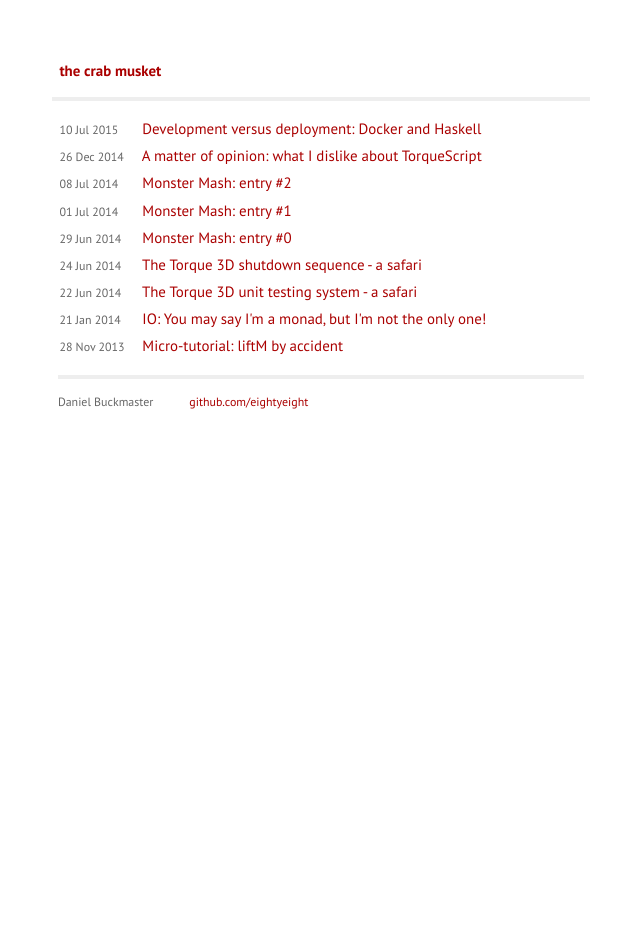
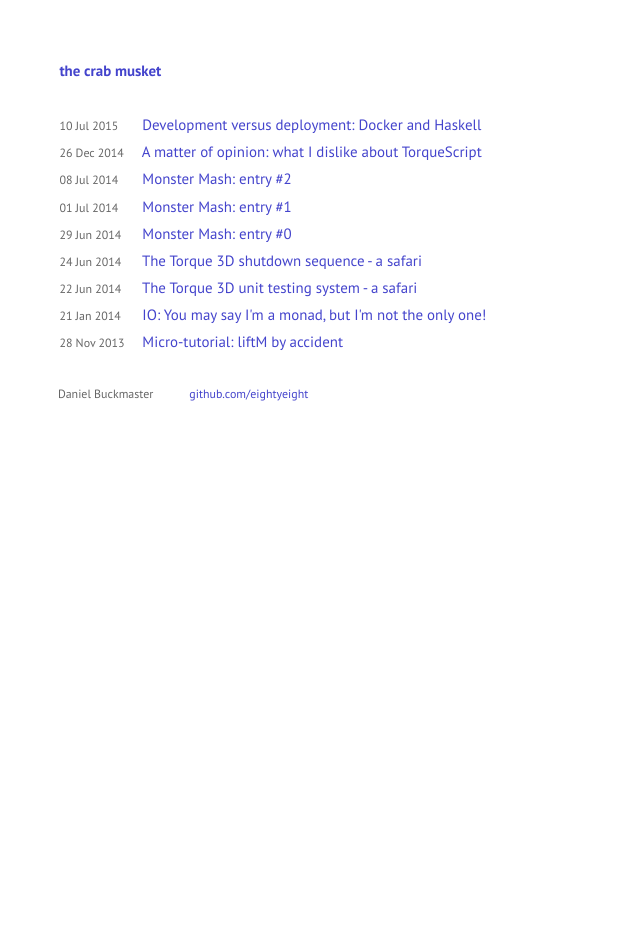
Before and after one commit to crabmusket/eightyeight.github.io, a Jekyll site: the page built from index.html, in a window 1280 px wide. Shown: the whole page, without its empty margins (319-959 px from the left). Built offline with Jekyll 4.4.1, drawn with Linux system fonts in a browser that asks for light colours; Markdown is read by kramdown in place of the engine named in the settings.

Commit message:
Change link colours and remove borders

```diff
--- a/css/main.css
+++ b/css/main.css
@@ -27,7 +27,7 @@ h1, h2, h3, h4, h5, h6 {
 h1 { margin-bottom: 1em; }
 p  { margin: 1em 0; }
 
-a       { color: #a00; text-decoration: none; }
+a       { color: #44c; text-decoration: none; }
 a:hover { color: #000; }
 
 table {
@@ -73,10 +73,6 @@ ul.posts span {
   line-height: 1.5em;
 }
 
-.site .header {
-  border-bottom: 4px solid #eee;
-}
-
 .site img,
 .site iframe {
   max-width: 100%;
@@ -94,7 +90,7 @@ ul.posts span {
 }
 
 .site .header h1.title a {
-  color: #a00;
+  color: #44c;
 }
 
 .site .header h1.title a:hover {
@@ -120,7 +116,6 @@ ul.posts span {
 .site .footer {
   font-size: 80%;
   color: #666;
-  border-top: 4px solid #eee;
   margin-top: 1em;
   margin-left: 0.5em;
   margin-right: 0.5em;
```
